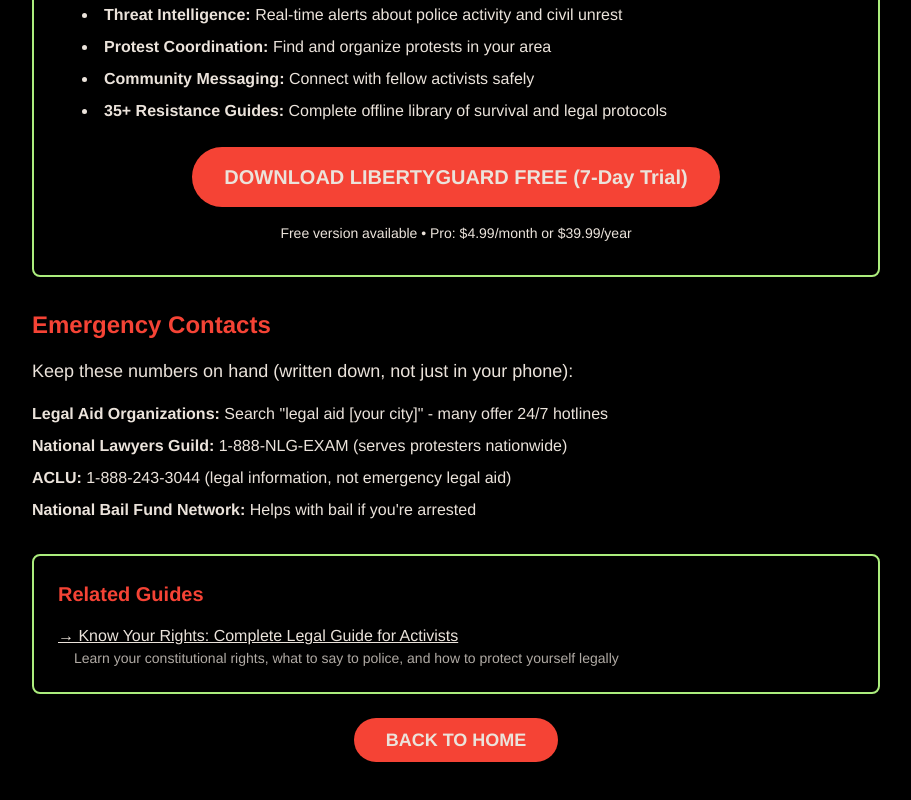
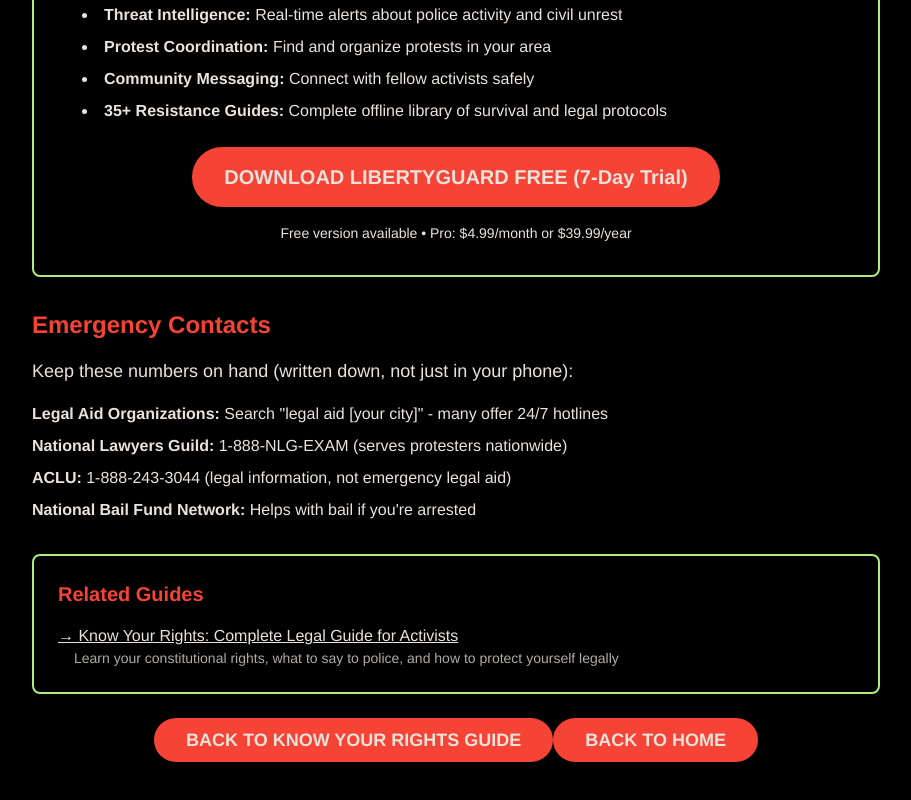
Before and after one commit to thedanperry/LibertyGuard-Website, a Next.js app: page /protest-safety in a window 1280 px wide. Shown: the part 3839-4639 px from the top of the page, without its empty margins (184-1095 px from the left). Built offline with nearby package versions, Linux system fonts and the light colour scheme.

Commit message:
Style back links as buttons like back to home

```diff
--- a/src/app/know-your-rights/page.tsx
+++ b/src/app/know-your-rights/page.tsx
@@ -252,7 +252,10 @@
                 </li>
               </ul>
             </div>
-            <div className="text-center mt-12">
+            <div className="text-center space-y-4 mt-12">
+              <Link href="/protest-safety" className="bg-climate-red text-climate-cream px-8 py-3 rounded-full text-lg font-bold hover:bg-red-700 transition-colors">
+                BACK TO PROTEST SAFETY GUIDE
+              </Link>
               <Link href="/" className="bg-climate-red text-climate-cream px-8 py-3 rounded-full text-lg font-bold hover:bg-red-700 transition-colors">
                 BACK TO HOME
               </Link>
--- a/src/app/protest-safety/page.tsx
+++ b/src/app/protest-safety/page.tsx
@@ -221,7 +221,10 @@
                 </li>
               </ul>
             </div>
-            <div className="text-center mt-12">
+            <div className="text-center space-y-4 mt-12">
+              <Link href="/know-your-rights" className="bg-climate-red text-climate-cream px-8 py-3 rounded-full text-lg font-bold hover:bg-red-700 transition-colors">
+                BACK TO KNOW YOUR RIGHTS GUIDE
+              </Link>
               <Link href="/" className="bg-climate-red text-climate-cream px-8 py-3 rounded-full text-lg font-bold hover:bg-red-700 transition-colors">
                 BACK TO HOME
               </Link>
```
